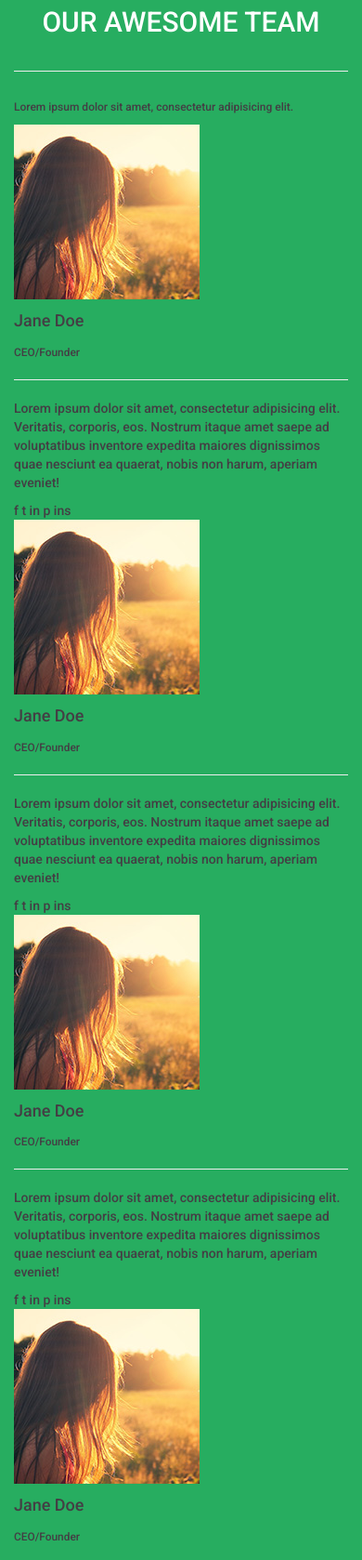
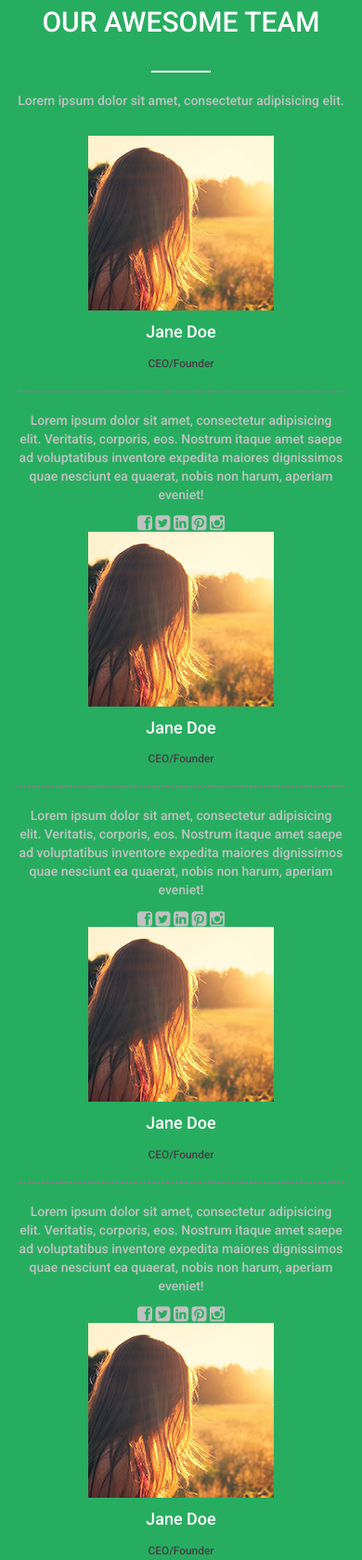
Before and after one commit to Okaidy/34_Kane-Theme, a plain HTML site: page index.html in a window 390 px wide. Shown: the part 3641-5319 px from the top of the page at 93% size. Drawn offline with nearby package versions, Linux system fonts and the light colour scheme.

Commit message:
seccion de team es responsive, efecto en las fotos y en los links de redes sociales

```diff
--- a/css/main.css
+++ b/css/main.css
@@ -344,3 +344,31 @@ a{
 	background: white;
 	color: #443e44;
 }
+.pad_team{
+	padding: 0% 5%;
+}
+/*foto*/
+.team{
+	background-image: url("../img/team/1.jpg");
+	width: 200px;
+	height: 188px;
+}
+/*cambia la foto*/
+.gira{
+	-webkit-transition-duration: 0.8s;
+        -moz-transition-duration: 0.8s;
+        -o-transition-duration: 0.8s;
+        transition-duration: 0.8s;
+}
+.gira:hover{
+  -webkit-transform: rotate(360deg);
+     -moz-transform: rotate(360deg);
+       -o-transform: rotate(360deg);
+      -ms-transform: rotate(360deg);
+          transform: rotate(360deg);
+          border-radius: 50%;
+	background-image: url("../img/team/backside/1.jpg");
+}
+.punteada{
+	border:1px dashed gray;
+}
--- a/index.html
+++ b/index.html
@@ -278,75 +278,75 @@
     <a name="Team"></a><section class="nav_verde"><!--Team-->
         <div class="container"><!--Container-->
             <div class="row pt text-center"><!--Renglon para titulo-->
-                <div class="col-md-12"><!--Columnas para titulo-->
+                <div class="col-md-12 col-sm-12 col-xs-12"><!--Columnas para titulo-->
                     <h2 class="font60 white">OUR AWESOME TEAM</h2>
                 </div><!--Cierre de columnas-->
             </div><!--Fin de titulo-->
             <div class="row"><!--Renglon para linea-->
-                <div class="col-md-12"><!--Columnas para linea-->
-                    <hr>
+                <div class="col-md-12 col-sm-12 col-xs-12"><!--Columnas para linea-->
+                    <hr class="linea blanco">
                 </div><!--Cierre de columnas-->
             </div><!--Fin de linea-->
-            <div class="row"><!--Renglon texto-->
-                <div class="col-md-12">
-                    <h6>Lorem ipsum dolor sit amet, consectetur adipisicing elit.</h6>
+            <div class="row text-center"><!--Renglon texto-->
+                <div class="col-md-12 col-sm-12 col-xs-12">
+                    <p class="gris">Lorem ipsum dolor sit amet, consectetur adipisicing elit.</p>
                 </div>
             </div><!--Fin de renglon-->
-            <div class="row"><!--Renglon para equipo-->
-                <div class="col-md-3"><!--Primer integrante-->
-                    <img src="img/team/1.jpg" alt="foto">
-                    <h4>Jane Doe</h4>
+            <div class="row text-center pt mgb"><!--Renglon para equipo-->
+                <div class="col-md-3 col-sm-6 col-xs-12 pad_team"><!--Primer integrante-->
+                    <div class="center-block team gira"></div>
+                    <h4 class="white">Jane Doe</h4>
                     <small>CEO/Founder</small>
-                    <hr>
-                    <p>Lorem ipsum dolor sit amet, consectetur adipisicing elit. Veritatis, corporis, eos. Nostrum itaque amet saepe ad voluptatibus inventore expedita maiores dignissimos quae nesciunt ea quaerat, nobis non harum, aperiam eveniet!</p>
+                    <hr class="punteada">
+                    <p class="gris">Lorem ipsum dolor sit amet, consectetur adipisicing elit. Veritatis, corporis, eos. Nostrum itaque amet saepe ad voluptatibus inventore expedita maiores dignissimos quae nesciunt ea quaerat, nobis non harum, aperiam eveniet!</p>
                     <div>
-                        <a href=""><span>f</span></a>
-                        <a href=""><span>t</span></a>
-                        <a href=""><span>in</span></a>
-                        <a href=""><span>p</span></a>
-                        <a href=""><span>ins</span></a>
+                        <a class="gris" href="https://www.facebook.com/"><span class="fa fa-facebook-square fa-lg"></span></a>
+                        <a class="gris" href="https://twitter.com/"><span class="fa fa-twitter-square fa-lg"></span></a>
+                        <a class="gris" href="https://www.linkedin.com/"><span class="fa fa-linkedin-square fa-lg"></span></a>
+                        <a class="gris" href="https://es.pinterest.com/"><span class="fa fa-pinterest-square fa-lg"></span></a>
+                        <a class="gris" href="https://www.instagram.com/"><span class="fa fa-instagram fa-lg"></span></a>
                     </div>
                 </div><!--Fin de integrante-->
-                <div class="col-md-3"><!--Segundo integrante-->
-                    <img src="img/team/1.jpg" alt="foto">
-                    <h4>Jane Doe</h4>
+                <div class="col-md-3 col-sm-6 col-xs-12 pad_team"><!--Segundo integrante-->
+                    <div class="center-block team gira"></div>
+                    <h4 class="white">Jane Doe</h4>
                     <small>CEO/Founder</small>
-                    <hr>
-                    <p>Lorem ipsum dolor sit amet, consectetur adipisicing elit. Veritatis, corporis, eos. Nostrum itaque amet saepe ad voluptatibus inventore expedita maiores dignissimos quae nesciunt ea quaerat, nobis non harum, aperiam eveniet!</p>
+                    <hr class="punteada">
+                    <p class="gris">Lorem ipsum dolor sit amet, consectetur adipisicing elit. Veritatis, corporis, eos. Nostrum itaque amet saepe ad voluptatibus inventore expedita maiores dignissimos quae nesciunt ea quaerat, nobis non harum, aperiam eveniet!</p>
                     <div>
-                        <a href=""><span>f</span></a>
-                        <a href=""><span>t</span></a>
-                        <a href=""><span>in</span></a>
-                        <a href=""><span>p</span></a>
-                        <a href=""><span>ins</span></a>
+                         <a class="gris" href="https://www.facebook.com/"><span class="fa fa-facebook-square fa-lg"></span></a>
+                        <a class="gris" href="https://twitter.com/"><span class="fa fa-twitter-square fa-lg"></span></a>
+                        <a class="gris" href="https://www.linkedin.com/"><span class="fa fa-linkedin-square fa-lg"></span></a>
+                        <a class="gris" href="https://es.pinterest.com/"><span class="fa fa-pinterest-square fa-lg"></span></a>
+                        <a class="gris" href="https://www.instagram.com/"><span class="fa fa-instagram fa-lg"></span></a>
                     </div>
                 </div><!--Fin de integrante-->
-                <div class="col-md-3"><!--Tercer integrante-->
-                    <img src="img/team/1.jpg" alt="foto">
-                    <h4>Jane Doe</h4>
+                <div class="col-md-3 col-sm-6 col-xs-12 pad_team"><!--Tercer integrante-->
+                    <div class="center-block team gira"></div>
+                    <h4 class="white">Jane Doe</h4>
                     <small>CEO/Founder</small>
-                    <hr>
-                    <p>Lorem ipsum dolor sit amet, consectetur adipisicing elit. Veritatis, corporis, eos. Nostrum itaque amet saepe ad voluptatibus inventore expedita maiores dignissimos quae nesciunt ea quaerat, nobis non harum, aperiam eveniet!</p>
+                    <hr class="punteada">
+                    <p class="gris">Lorem ipsum dolor sit amet, consectetur adipisicing elit. Veritatis, corporis, eos. Nostrum itaque amet saepe ad voluptatibus inventore expedita maiores dignissimos quae nesciunt ea quaerat, nobis non harum, aperiam eveniet!</p>
                     <div>
-                        <a href=""><span>f</span></a>
-                        <a href=""><span>t</span></a>
-                        <a href=""><span>in</span></a>
-                        <a href=""><span>p</span></a>
-                        <a href=""><span>ins</span></a>
+                         <a class="gris" href="https://www.facebook.com/"><span class="fa fa-facebook-square fa-lg"></span></a>
+                        <a class="gris" href="https://twitter.com/"><span class="fa fa-twitter-square fa-lg"></span></a>
+                        <a class="gris" href="https://www.linkedin.com/"><span class="fa fa-linkedin-square fa-lg"></span></a>
+                        <a class="gris" href="https://es.pinterest.com/"><span class="fa fa-pinterest-square fa-lg"></span></a>
+                        <a class="gris" href="https://www.instagram.com/"><span class="fa fa-instagram fa-lg"></span></a>
                     </div>
                 </div><!--Fin de integrante-->
-                <div class="col-md-3"><!--Cuarto integrante-->
-                    <img src="img/team/1.jpg" alt="foto">
-                    <h4>Jane Doe</h4>
+                <div class="col-md-3 col-sm-6 col-xs-12 pad_team"><!--Cuarto integrante-->
+                    <div class="center-block team gira"></div>
+                    <h4 class="white">Jane Doe</h4>
                     <small>CEO/Founder</small>
-                    <hr>
-                    <p>Lorem ipsum dolor sit amet, consectetur adipisicing elit. Veritatis, corporis, eos. Nostrum itaque amet saepe ad voluptatibus inventore expedita maiores dignissimos quae nesciunt ea quaerat, nobis non harum, aperiam eveniet!</p>
+                    <hr class="punteada">
+                    <p class="gris">Lorem ipsum dolor sit amet, consectetur adipisicing elit. Veritatis, corporis, eos. Nostrum itaque amet saepe ad voluptatibus inventore expedita maiores dignissimos quae nesciunt ea quaerat, nobis non harum, aperiam eveniet!</p>
                     <div>
-                        <a href=""><span>f</span></a>
-                        <a href=""><span>t</span></a>
-                        <a href=""><span>in</span></a>
-                        <a href=""><span>p</span></a>
-                        <a href=""><span>ins</span></a>
+                         <a class="gris" href="https://www.facebook.com/"><span class="fa fa-facebook-square fa-lg"></span></a>
+                        <a class="gris" href="https://twitter.com/"><span class="fa fa-twitter-square fa-lg"></span></a>
+                        <a class="gris" href="https://www.linkedin.com/"><span class="fa fa-linkedin-square fa-lg"></span></a>
+                        <a class="gris" href="https://es.pinterest.com/"><span class="fa fa-pinterest-square fa-lg"></span></a>
+                        <a class="gris" href="https://www.instagram.com/"><span class="fa fa-instagram fa-lg"></span></a>
                     </div>
                 </div><!--Fin de integrante-->
             </div><!--Fin de renglon de equipo-->
```
